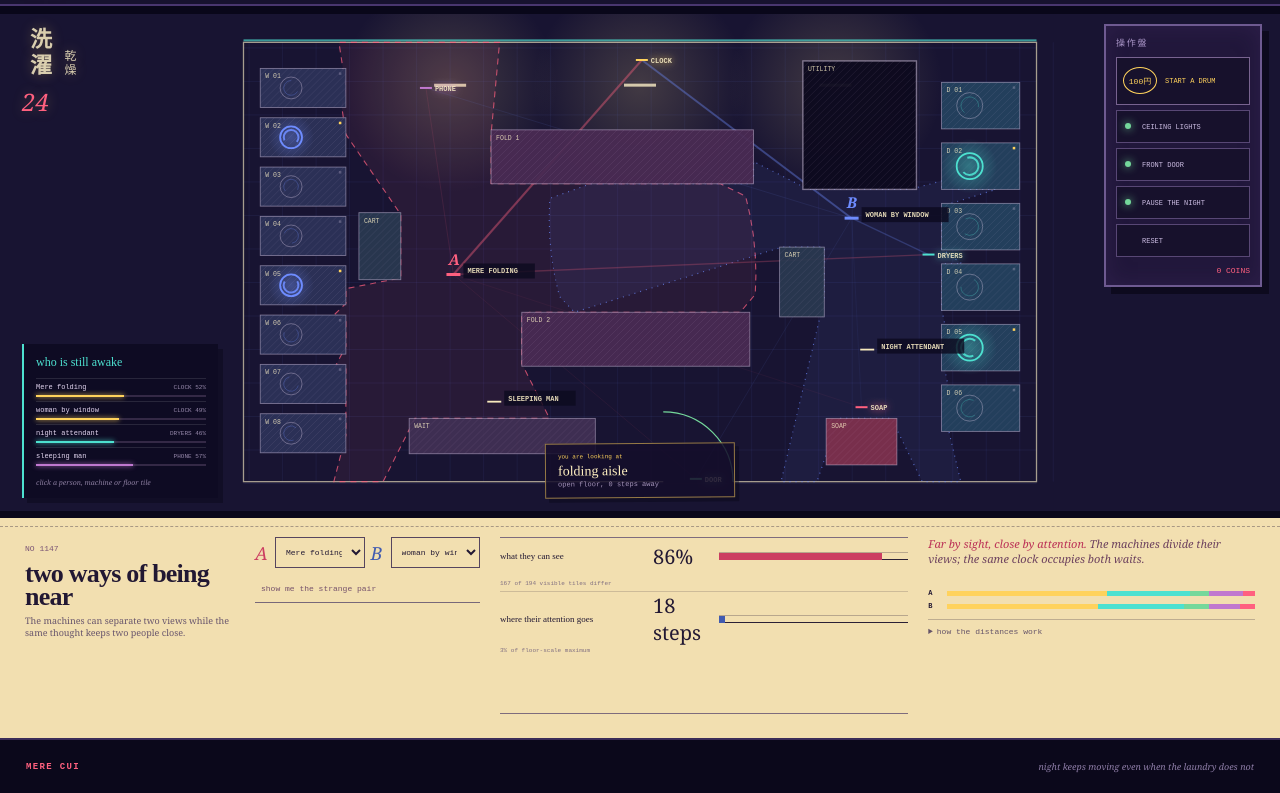
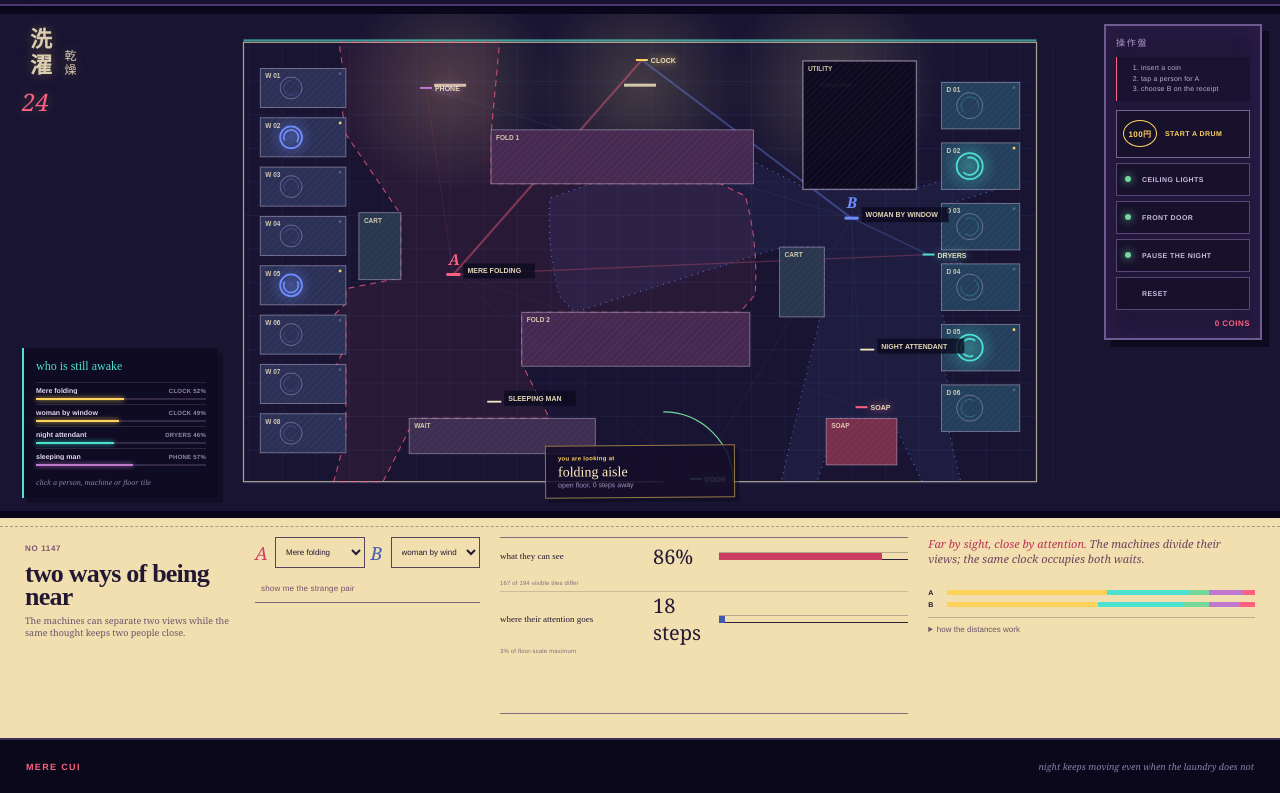
Before and after one commit to mere0125/11-47-laundromat, a plain HTML site: page index.html in a window 1280 px wide. Shown: the part 106-899 px from the top of the page. Drawn offline with Linux system fonts and the light colour scheme; animation ran at ten frames a second.

Commit message:
Refine shop typography and add play guide

```diff
--- a/app.js
+++ b/app.js
@@ -291,14 +291,14 @@
     ctx.beginPath(); ctx.arc(center.x, center.y, radius * .67, elapsed * (active ? .004 : .00025) + index, elapsed * (active ? .004 : .00025) + index + Math.PI * 1.35); ctx.strokeStyle = rgba(machineColor, active ? .9 : .28); ctx.lineWidth = active ? 2 : 1; ctx.stroke();
     ctx.fillStyle = active ? colors.yellow : "rgba(225,210,235,.25)"; ctx.fillRect(topLeft.x + width - 7, topLeft.y + 4, 2.5, 2.5);
   }
-  ctx.fillStyle = "rgba(255,243,201,.78)"; ctx.font = `${Math.max(6, 7 * scaleInfo().scale)}px Courier New`;
+  ctx.fillStyle = "rgba(255,243,201,.78)"; ctx.font = `600 ${Math.max(6, 7 * scaleInfo().scale)}px Avenir Next Condensed, Arial`;
   ctx.fillText(rect.label, topLeft.x + 5, topLeft.y + 10);
 }
 function drawAttractors() {
   attractors.forEach(attractor => {
     const p = screen(attractor); ctx.strokeStyle = attractor.color; ctx.lineWidth = 2;
     ctx.beginPath(); ctx.moveTo(p.x - 6, p.y); ctx.lineTo(p.x + 6, p.y); ctx.stroke();
-    ctx.shadowBlur = 7; ctx.shadowColor = attractor.color; ctx.fillStyle = "rgba(255,243,201,.86)"; ctx.font = "700 7px Courier New"; ctx.fillText(attractor.short, p.x + 9, p.y + 3); ctx.shadowBlur = 0;
+    ctx.shadowBlur = 7; ctx.shadowColor = attractor.color; ctx.fillStyle = "rgba(255,243,201,.86)"; ctx.font = "700 7px Avenir Next Condensed, Arial"; ctx.fillText(attractor.short, p.x + 9, p.y + 3); ctx.shadowBlur = 0;
   });
 }
 function drawOccupants() {
@@ -309,7 +309,7 @@
     ctx.strokeStyle = color; ctx.lineWidth = value === selectedA || value === selectedB ? 3 : 1.8;
     ctx.beginPath(); ctx.moveTo(p.x - 7, p.y); ctx.lineTo(p.x + 7, p.y); ctx.stroke();
     ctx.fillStyle = "rgba(13,10,31,.82)"; ctx.fillRect(p.x + 10, p.y - 11, Math.min(114, occupant.name.length * 5.2 + 9), 15);
-    ctx.fillStyle = "rgba(255,243,201,.88)"; ctx.font = "700 7px Courier New"; ctx.fillText(occupant.name.toUpperCase(), p.x + 14, p.y - 1);
+    ctx.fillStyle = "rgba(255,243,201,.88)"; ctx.font = "700 7px Avenir Next Condensed, Arial"; ctx.fillText(occupant.name.toUpperCase(), p.x + 14, p.y - 1);
   });
   if (comparison) {
     [[comparison.a, "A", colors.red], [comparison.b, "B", colors.blue]].forEach(([ref, label, color]) => {
--- a/index.html
+++ b/index.html
@@ -5,7 +5,7 @@
     <meta name="viewport" content="width=device-width,initial-scale=1" />
     <meta name="description" content="11:47 Laundromat. A playable night scene about sight, waiting and attention." />
     <title>11:47 Laundromat</title>
-    <link rel="stylesheet" href="styles.css?v=20261029-3" />
+    <link rel="stylesheet" href="styles.css?v=20261029-4" />
   </head>
   <body>
     <main class="night-game">
@@ -30,6 +30,11 @@
 
         <aside class="coin-panel" aria-label="Laundromat controls">
           <p>操作盤</p>
+          <ol class="machine-guide">
+            <li>insert a coin</li>
+            <li>tap a person for A</li>
+            <li>choose B on the receipt</li>
+          </ol>
           <button id="coin" type="button"><span>100円</span>START A DRUM</button>
           <button id="lights" type="button"><i></i>CEILING LIGHTS</button>
           <button id="door" type="button"><i></i>FRONT DOOR</button>
@@ -96,6 +101,6 @@
         <p>night keeps moving even when the laundry does not</p>
       </footer>
     </main>
-    <script src="app.js?v=20261029-3"></script>
+    <script src="app.js?v=20261029-4"></script>
   </body>
 </html>
--- a/styles.css
+++ b/styles.css
@@ -10,6 +10,7 @@
   --yellow: #ffd25c;
   --green: #74d89b;
   --ink: #221833;
+  --print: "Avenir Next Condensed", "Helvetica Neue", Arial, sans-serif;
 }
 
 * { box-sizing: border-box; }
@@ -38,8 +39,8 @@
 .sign-copy p { margin: 0 0 2px; color: #ab97cf; font: 10px "Yu Mincho", "Hiragino Mincho ProN", serif; letter-spacing: .22em; }
 .sign-copy h1 { margin: 0; font: 700 clamp(31px, 4vw, 56px)/.95 "Yu Mincho", "Hiragino Mincho ProN", serif; letter-spacing: .02em; }
 .sign-copy h1 span { display: inline-block; margin-right: 12px; color: var(--pink); font-family: Georgia, serif; font-style: italic; font-weight: 400; text-shadow: 0 0 14px rgba(255,96,127,.42); }
-.sign-copy small { display: block; margin-top: 5px; color: var(--cyan); font: 8px "Courier New", monospace; letter-spacing: .18em; text-transform: uppercase; }
-.shop-sign time { padding: 10px 12px; border: 1px solid #574576; color: var(--yellow); font: 700 10px "Courier New", monospace; box-shadow: inset 0 0 14px rgba(255,210,92,.08); }
+.sign-copy small { display: block; margin-top: 5px; color: var(--cyan); font: 600 8px var(--print); letter-spacing: .18em; text-transform: uppercase; }
+.shop-sign time { padding: 10px 12px; border: 1px solid #574576; color: var(--yellow); font: 700 10px var(--print); letter-spacing: .08em; box-shadow: inset 0 0 14px rgba(255,210,92,.08); }
 
 .shop-window { position: relative; height: min(64vh, 620px); min-height: 480px; overflow: hidden; background: var(--indigo); }
 #room { position: absolute; inset: 0; display: block; width: 100%; height: 100%; cursor: crosshair; touch-action: none; }
@@ -60,14 +61,15 @@
   box-shadow: 7px 7px 0 rgba(4,3,15,.56), inset 0 0 22px rgba(83,55,121,.25);
 }
 .coin-panel > p { margin: 0 0 8px; color: #a995c7; font: 9px "Yu Gothic", sans-serif; letter-spacing: .2em; }
-.coin-panel button { position: relative; display: block; width: 100%; min-height: 33px; margin: 5px 0; padding: 0 6px 0 25px; border: 1px solid #584775; background: #17112c; color: #cbbce2; text-align: left; font: 7px "Courier New", monospace; }
+.machine-guide { margin: 0 0 9px; padding: 6px 7px 6px 24px; border-left: 1px solid var(--pink); color: #bcaecf; background: rgba(10,8,28,.32); font: 500 7px/1.5 var(--print); letter-spacing: .025em; }
+.coin-panel button { position: relative; display: block; width: 100%; min-height: 33px; margin: 5px 0; padding: 0 6px 0 25px; border: 1px solid #584775; background: #17112c; color: #cbbce2; text-align: left; font: 600 7px var(--print); letter-spacing: .06em; }
 .coin-panel button:hover { border-color: var(--cyan); color: var(--cyan); }
 .coin-panel button i { position: absolute; left: 8px; top: 12px; width: 6px; height: 6px; border-radius: 50%; background: #524565; box-shadow: inset 0 0 0 1px #21172f; }
 .coin-panel button.active i { background: var(--green); box-shadow: 0 0 8px var(--green); }
 .coin-panel #coin { min-height: 48px; padding-left: 48px; border-color: #786390; color: var(--yellow); }
 .coin-panel #coin span { position: absolute; left: 6px; top: 9px; display: grid; place-items: center; width: 34px; height: 27px; border: 1px solid var(--yellow); border-radius: 50%; font-size: 8px; }
 .coin-panel #coin:active { transform: translate(1px, 1px); }
-.coin-panel > strong { display: block; margin-top: 9px; color: var(--pink); font: 8px "Courier New", monospace; text-align: right; }
+.coin-panel > strong { display: block; margin-top: 9px; color: var(--pink); font: 600 8px var(--print); letter-spacing: .06em; text-align: right; }
 
 .people-board {
   position: absolute;
@@ -82,17 +84,17 @@
 }
 .people-board h2 { margin: 0 0 8px; color: var(--cyan); font: 400 12px "Yu Mincho", serif; }
 .register-row { display: grid; grid-template-columns: 1fr auto; gap: 4px; align-items: center; padding: 4px 0; border-top: 1px solid rgba(255,255,255,.11); }
-.register-row strong { overflow: hidden; color: #e4d7f1; font: 7px "Courier New", monospace; text-overflow: ellipsis; white-space: nowrap; }
-.register-row span { color: #988aac; font: 6px "Courier New", monospace; }
+.register-row strong { overflow: hidden; color: #e4d7f1; font: 600 7px var(--print); text-overflow: ellipsis; white-space: nowrap; }
+.register-row span { color: #988aac; font: 600 6px var(--print); letter-spacing: .04em; }
 .register-row i { grid-column: 1 / -1; height: 2px; background: #342946; }
 .register-row i b { display: block; height: 2px; background: var(--register-color); box-shadow: 0 0 5px var(--register-color); }
 .people-board > p { margin: 8px 0 0; color: #8b7d9f; font: italic 7px Georgia, serif; }
 
 .floor-note { position: absolute; z-index: 3; left: 50%; bottom: 20px; min-width: 190px; padding: 9px 12px; border: 1px solid rgba(255,210,92,.55); background: rgba(20,13,42,.86); transform: translateX(-50%) rotate(-.4deg); box-shadow: 4px 4px 0 rgba(4,3,15,.35); }
 .floor-note small, .floor-note strong, .floor-note span { display: block; }
-.floor-note small { color: var(--yellow); font: 6px "Courier New", monospace; }
+.floor-note small { color: var(--yellow); font: 600 6px var(--print); letter-spacing: .05em; }
 .floor-note strong { margin: 3px 0 1px; color: #fff0c1; font: 400 14px "Yu Mincho", serif; }
-.floor-note span { color: #a695ba; font: 7px "Courier New", monospace; }
+.floor-note span { color: #a695ba; font: 500 7px var(--print); }
 
 .receipt {
   position: relative;
@@ -107,15 +109,15 @@
   box-shadow: 0 -7px 0 #0a071a;
 }
 .receipt::before { content: ""; position: absolute; left: 0; right: 0; top: 8px; border-top: 1px dashed rgba(34,24,51,.35); }
-.receipt-title > span { color: #7b5575; font: 8px "Courier New", monospace; }
+.receipt-title > span { color: #7b5575; font: 600 8px var(--print); letter-spacing: .08em; }
 .receipt-title h2 { margin: 7px 0 6px; font: 700 26px/.9 "Yu Mincho", "Hiragino Mincho ProN", serif; letter-spacing: -.03em; }
 .receipt-title p { margin: 0; color: #68556c; font: 9px/1.4 Georgia, serif; }
 .pickers { display: grid; grid-template-columns: 1fr 1fr; gap: 6px; align-content: start; }
 .pickers label { display: grid; grid-template-columns: 20px 1fr; align-items: center; }
 .pickers label b { color: #cc3e61; font: italic 18px Georgia, serif; }
 .pickers label:nth-child(2) b { color: #415bb0; }
-.pickers select { min-width: 0; width: 100%; height: 31px; padding: 0 6px; border: 1px solid #56455e; border-radius: 0; background: transparent; color: var(--ink); font: 8px "Courier New", monospace; }
-.pickers button { grid-column: 1 / -1; height: 29px; border: 0; border-bottom: 1px solid #786879; background: transparent; color: #74506b; text-align: left; font: 8px "Courier New", monospace; }
+.pickers select { min-width: 0; width: 100%; height: 31px; padding: 0 6px; border: 1px solid #56455e; border-radius: 0; background: transparent; color: var(--ink); font: 500 8px var(--print); }
+.pickers button { grid-column: 1 / -1; height: 29px; border: 0; border-bottom: 1px solid #786879; background: transparent; color: #74506b; text-align: left; font: 500 8px var(--print); letter-spacing: .02em; }
 .pickers button:hover { color: #cc3e61; }
 .distance-readout { border-top: 1px solid #7e6c7d; border-bottom: 1px solid #7e6c7d; }
 .distance-line { display: grid; grid-template-columns: 145px 58px 1fr; align-items: center; gap: 8px; min-height: 53px; }
@@ -125,20 +127,20 @@
 .distance-line > i { height: 8px; border-top: 1px solid rgba(34,24,51,.28); border-bottom: 1px solid #2b2035; }
 .distance-line > i b { display: block; width: 0; height: 7px; background: #cc3e61; transition: width .25s ease; }
 .mind-line > i b { background: #415bb0; }
-.distance-line > small { grid-column: 1 / -1; margin-top: -7px; color: #806f80; font: 6px "Courier New", monospace; }
+.distance-line > small { grid-column: 1 / -1; margin-top: -7px; color: #806f80; font: 500 6px var(--print); letter-spacing: .025em; }
 .receipt-ending > p { min-height: 42px; margin: 0 0 10px; color: #6d425e; font: italic 11px/1.35 Georgia, serif; }
 .receipt-ending > p b { color: #bb3156; font-weight: 400; }
 .distribution-strips { display: grid; gap: 5px; margin-bottom: 9px; }
 .dist-row { display: grid; grid-template-columns: 14px 1fr; align-items: center; gap: 5px; }
-.dist-row > b { font: 700 7px "Courier New", monospace; }
+.dist-row > b { font: 700 7px var(--print); }
 .dist-row > span { display: flex; height: 5px; }
 .dist-row i { display: block; height: 5px; }
 .receipt details { border-top: 1px solid rgba(34,24,51,.25); padding-top: 7px; }
-.receipt summary { color: #655469; font: 8px "Courier New", monospace; cursor: pointer; }
+.receipt summary { color: #655469; font: 500 8px var(--print); cursor: pointer; }
 .receipt details p { margin: 6px 0; color: #6f6470; font: 8px/1.35 Georgia, serif; }
 
 .street-edge { display: flex; justify-content: space-between; align-items: center; min-height: 55px; padding: 0 26px; border-top: 2px solid #3c2d58; color: #8e7da7; background: #0b081b; }
-.street-edge span { color: var(--pink); font: 700 9px "Courier New", monospace; letter-spacing: .15em; }
+.street-edge span { color: var(--pink); font: 700 9px var(--print); letter-spacing: .15em; }
 .street-edge p { margin: 0; font: italic 9px Georgia, serif; }
 
 body.lights-off .shop-window { filter: brightness(.65) saturate(.85); }
```
